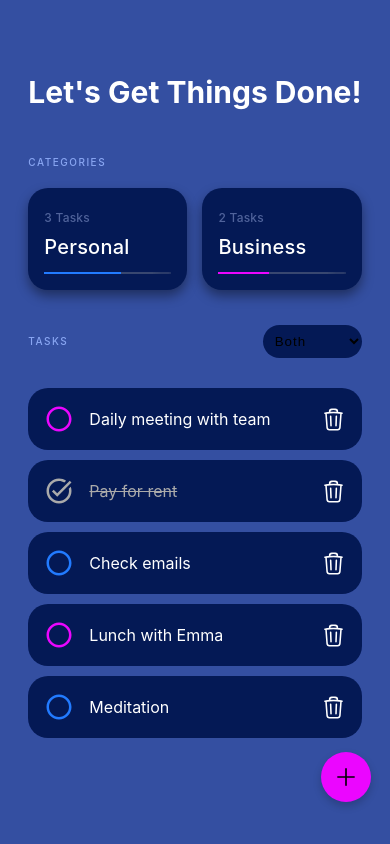
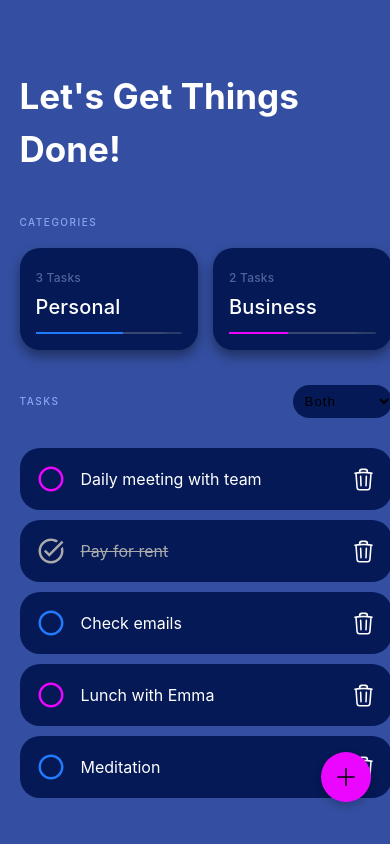
Before and after one commit to ZekeScript/todo-list, a React app: page / in a window 390 px wide. Built offline with nearby package versions, Linux system fonts and the light colour scheme; the HTML template or start-up script is replaced by a standard one.

Commit message:
change mobile style

```diff
--- a/src/App.css
+++ b/src/App.css
@@ -1,5 +1,5 @@
 #root {
-  max-width: 90vw;
+  max-width: 100vw;
   margin: 0 auto;
 }
 
@@ -81,7 +81,7 @@
 }
 
 .incomplete-text {
-  width: 210px;
+  width: 270px;
 }
 
 .complete {
@@ -93,7 +93,7 @@
 .complete-text {
   text-decoration: line-through;
   color: #aaaaaa;
-  width: 210px;
+  width: 270px;
 }
 
 .trash-icon {
--- a/src/index.css
+++ b/src/index.css
@@ -22,13 +22,13 @@
 
 h1 {
   margin: 70px 0 40px 0;
-  font-size: 30px;
+  font-size: 35px;
 }
 
 body {
   margin: 0 5vw;
   display: flex;
-  max-width: 90vw;
+  max-width: 100vw;
   max-height: 100vh;
 }
 
```
